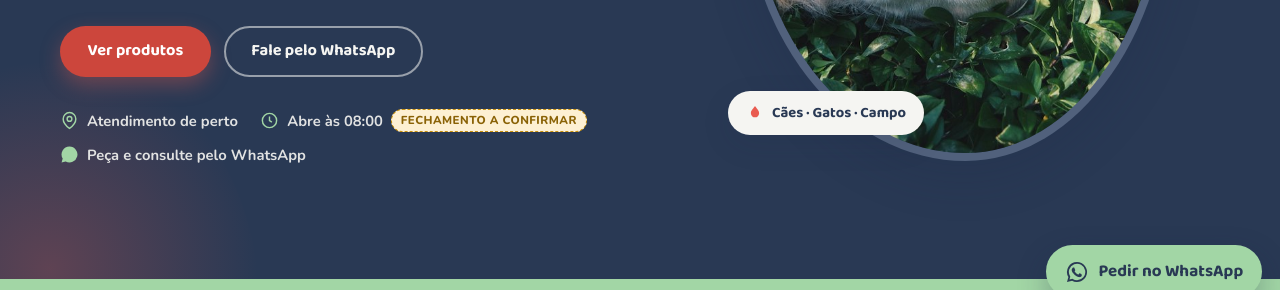
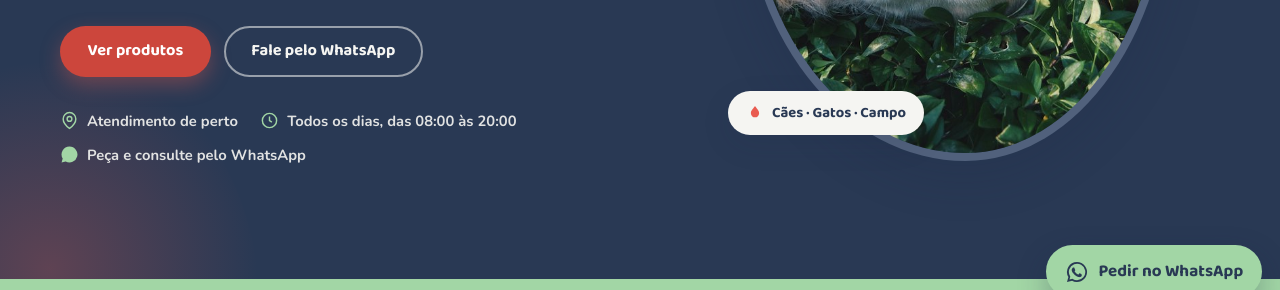
Before and after one commit to DDESites/agropetz, a plain HTML site: page index.html in a window 1280 px wide. Shown: the part 484-774 px from the top of the page. Drawn offline with nearby package versions, Linux system fonts and the light colour scheme.

Commit message:
Horario confirmado: todos os dias, das 08:00 as 20:00
- Remove os ultimos selos 'a confirmar' do site (4 paginas)
- README: checklist de horarios concluido

```diff
--- a/index.html
+++ b/index.html
@@ -73,7 +73,7 @@
             </li>
             <li>
               <svg viewBox="0 0 24 24" fill="none" stroke="currentColor" stroke-width="1.8" aria-hidden="true"><circle cx="12" cy="12" r="9"/><path d="M12 7v5l3 2"/></svg>
-              Abre às 08:00 <span class="a-confirmar">fechamento a confirmar</span>
+              Todos os dias, das 08:00 às 20:00
             </li>
             <li>
               <svg viewBox="0 0 24 24" fill="currentColor" aria-hidden="true"><path d="M12 2a10 10 0 0 0-8.6 15.1L2 22l5.1-1.3A10 10 0 1 0 12 2z"/></svg>
@@ -324,7 +324,7 @@
               </span>
               <div>
                 <h3>Horários</h3>
-                <p>Abre às 08:00 <span class="a-confirmar">horário de fechamento a confirmar</span></p>
+                <p>Todos os dias, das 08:00 às 20:00</p>
               </div>
             </div>
 
@@ -431,7 +431,7 @@
             <li><a href="tel:+5561992914254">(61) 99291-4254</a></li>
             <li><a data-zap="Olá! Vim pelo site da AGROPETZ." href="#">Chamar no WhatsApp</a></li>
             <li>Quadra 28, Jd. Brasília II — Águas Lindas de Goiás/GO</li>
-            <li>Abre às 08:00 <span class="a-confirmar">fechamento a confirmar</span></li>
+            <li>Todos os dias, das 08:00 às 20:00</li>
           </ul>
         </div>
       </div>
```
Also changed, not shown: contato.html (+2 -2 lines), produtos.html (+1 -1 lines), sobre.html (+1 -1 lines), 1 other file.
